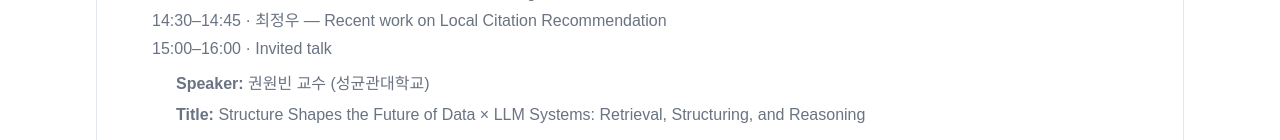
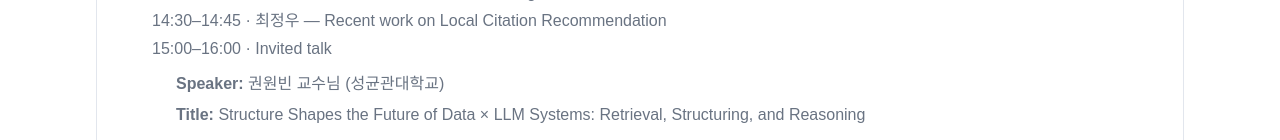
Before and after one commit to idealab-ku/idealab-website, a Next.js app: page /events/joint-workshop in a window 1280 px wide. Shown: the part 660-800 px from the top of the page. Built offline with nearby package versions, Linux system fonts and the light colour scheme.

Commit message:
Refine workshop speaker honorific

```diff
--- a/app/events/joint-workshop/page.tsx
+++ b/app/events/joint-workshop/page.tsx
@@ -28,7 +28,7 @@ const workshops: Workshop[] = [
       {
         text: "15:00–16:00 · Invited talk",
         details: [
-          { label: "Speaker", text: "권원빈 교수 (성균관대학교)" },
+          { label: "Speaker", text: "권원빈 교수님 (성균관대학교)" },
           { label: "Title", text: "Structure Shapes the Future of Data × LLM Systems: Retrieval, Structuring, and Reasoning" },
         ],
       },
```
Also changed, not shown: 1 other file (tests, documents, lock files or other folders).
